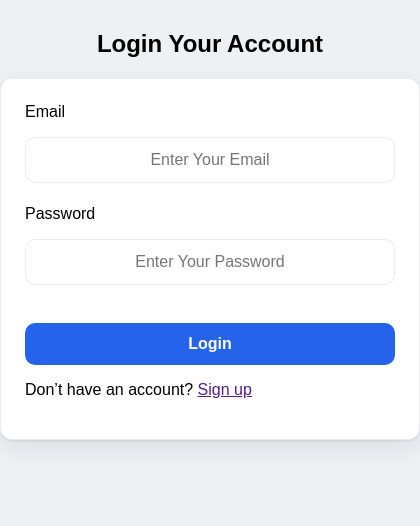
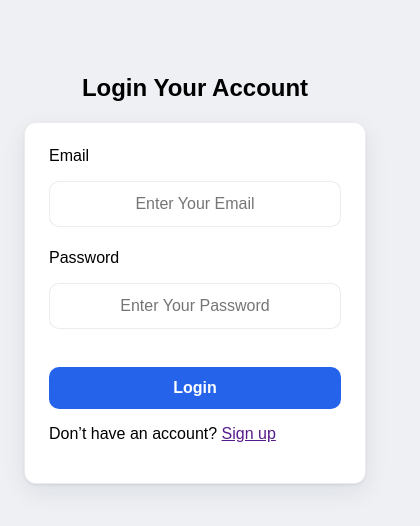
Before and after one commit to abusufyan-03/AddToCart, a plain HTML site: page index.html in a window 390 px wide. Shown: the whole page, 420 px wide, since content can reach past the window. Drawn offline with Linux system fonts and the light colour scheme; no server answers.

Commit message:
fix alignment of login form  in mobile device

```diff
--- a/style.css
+++ b/style.css
@@ -116,9 +116,9 @@ ul li:hover {
 /* login form refactor */
 
 #login-container, #signup-container {
-  /* padding: 24px; */
+  padding: 24px;
   /* height: 100vh; */
-    width: 420px;
+    /* width: 420px; */
     margin: 30px auto;
 }
 
```
